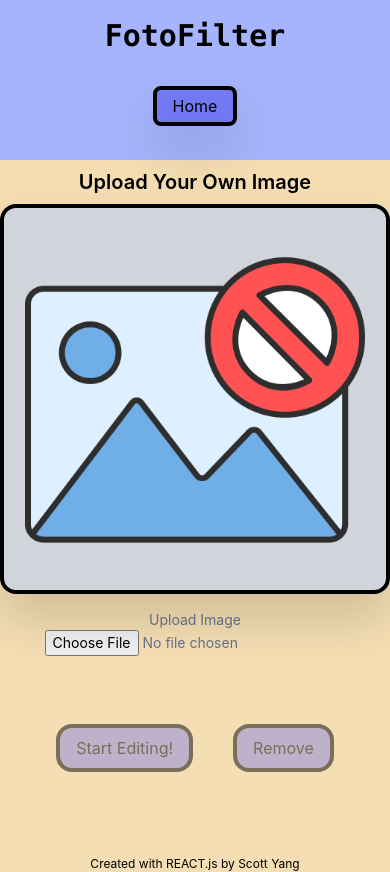
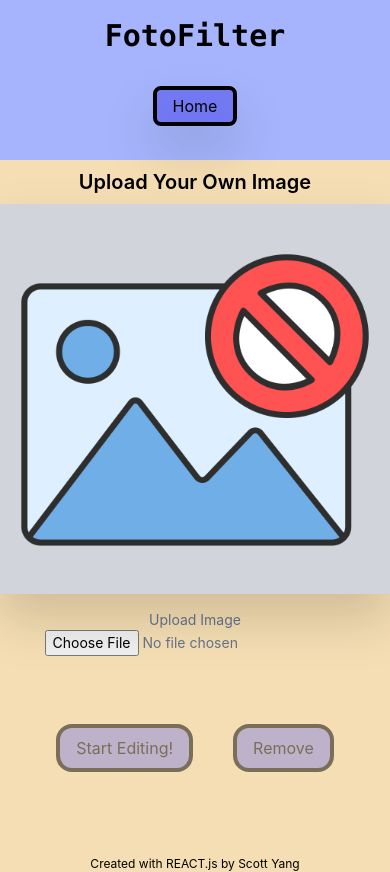
Before and after one commit to scottzyang/fotofilter-app, a React (Create React App) app: page /#/upload-image in a window 390 px wide. Built offline with nearby package versions, Linux system fonts and the light colour scheme.

Commit message:
Add responsiveness to image border

```diff
--- a/src/components/Editor/Editor.js
+++ b/src/components/Editor/Editor.js
@@ -33,7 +33,7 @@ function Editor() {
       }
 
       { filter !== 'duotone' &&
-        <section className='border-black border-8 mt-8'>
+        <section className='md:border-black md:border-8 mt-8'>
           <ImageFilter
           image={selectedImage}
           filter={filter}
--- a/src/components/Upload/Upload.js
+++ b/src/components/Upload/Upload.js
@@ -10,7 +10,7 @@ function Upload() {
     <section role="region" aria-label="Upload Your Own Image" class="flex flex-col justify-center items-center">
       <h1 class="text-xl m-2 font-semibold">Upload Your Own Image</h1>
       {!selectedImage &&
-        <figure role="img" aria-label="No image selected" class="bg-gray-300 border-black border-4 w-500 h-500 rounded-2xl drop-shadow-2xl">
+        <figure role="img" aria-label="No image selected" class="bg-gray-300 md:border-black md:border-4 w-500 h-500 md:rounded-2xl drop-shadow-2xl">
           <img src={`${process.env.PUBLIC_URL}/images/no-pictures.png`} alt="No image selected" width="400"/>
         </figure>
       }
```
